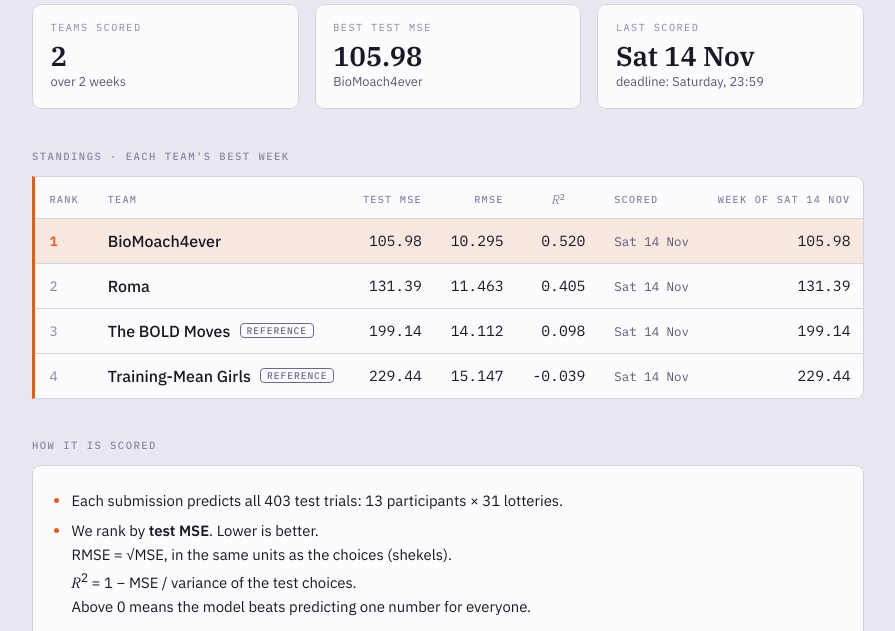
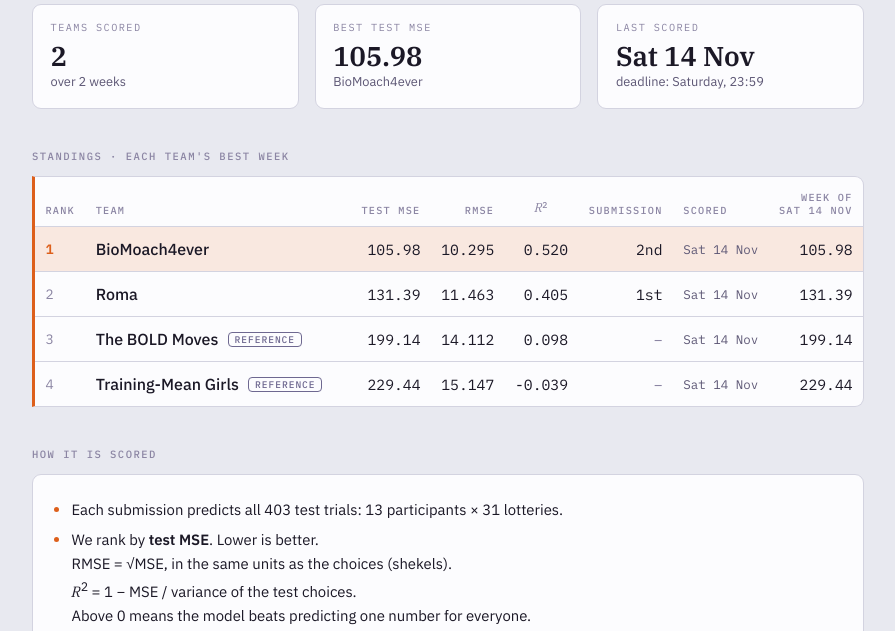
Before and after one commit to asafmm/ml_for_neuro, a plain HTML site: page leaderboard.html in a window 1280 px wide. Shown: the part 151-782 px from the top of the page, without its empty margins (192-1087 px from the left). Drawn offline with Linux system fonts and the light colour scheme.

Commit message:
update with sumbission number

```diff
--- a/leaderboard.html
+++ b/leaderboard.html
@@ -58,16 +58,18 @@ h3.clsx{
 table{width:100%;border-collapse:collapse;font-variant-numeric:tabular-nums}
 th{
   font-family:var(--mono);font-size:.64rem;letter-spacing:.12em;text-transform:uppercase;
-  color:var(--ink-faint);font-weight:500;text-align:left;padding:.85rem .9rem .6rem;
-  border-bottom:1px solid var(--hairline);white-space:nowrap;
+  color:var(--ink-faint);font-weight:500;text-align:left;padding:.85rem .65rem .6rem;
+  border-bottom:1px solid var(--hairline);white-space:nowrap;vertical-align:bottom;
 }
 th .m{font-size:.8rem;letter-spacing:0;text-transform:none}
-td{padding:.75rem .9rem;border-bottom:1px solid var(--hairline);vertical-align:middle}
+td{padding:.75rem .65rem;border-bottom:1px solid var(--hairline);vertical-align:middle}
 tr:last-child td{border-bottom:0}
 th.num,td.num{text-align:right}
 th.r2{text-align:center}        /* a short heading, centred over its numbers */
 td.rk{font-family:var(--mono);font-size:.85rem;color:var(--ink-faint);width:3rem}
-td.tm{font-weight:500;white-space:nowrap}
+/* the team column takes what is left, so the table never needs to scroll:
+   a long name ends in an ellipsis, and its title shows it in full */
+td.tm{font-weight:500;white-space:nowrap;max-width:0;width:100%}
 .tmrow{display:flex;align-items:center;min-width:0}
 .tmrow .nm{overflow:hidden;text-overflow:ellipsis;min-width:0}
 .tmrow .tag{flex:none}
@@ -105,6 +107,10 @@ footer{
   margin:2.4rem 0 0;padding-top:1.3rem;border-top:1px solid var(--hairline);
 }
 footer a{color:var(--c-model);text-decoration:none}
+/* a narrow window drops two columns before the team names get cut */
+@media (max-width:880px){
+  .hide-md{display:none}
+}
 @media (max-width:640px){
   body{padding:2rem 1rem}
   /* the standings come first, then the three numbers as small tiles */
@@ -119,11 +125,9 @@ footer a{color:var(--c-model);text-decoration:none}
   .stat .sub{font-size:.66rem;line-height:1.35}
   h3.clsx{margin-top:2rem}
   .standings h3.clsx{margin-top:1.6rem}
-  /* the table always fits the screen: the team column takes what is left,
-     and on the narrowest phones a long name ends in an ellipsis */
   th,td{padding-left:.4rem;padding-right:.4rem}
   td.rk{width:auto}
-  td.tm{font-size:.9rem;max-width:0;width:100%}
+  td.tm{font-size:.9rem}
   td.num{font-size:.8rem}
   td .tag{font-size:.52rem;letter-spacing:.05em;margin-left:.3rem;padding:0 .2rem}
   th.r2,td.r2{padding-right:.6rem}
@@ -156,15 +160,16 @@ footer a{color:var(--c-model);text-decoration:none}
         <th><span class="hide-sm">Rank</span><span class="show-sm">#</span></th>
         <th>Team</th>
         <th class="num"><span class="hide-sm">Test </span>MSE</th>
-        <th class="num hide-sm">RMSE</th>
+        <th class="num hide-md">RMSE</th>
         <th class="num r2"><span class="m">R</span><sup>2</sup></th>
-        <th class="hide-sm">Scored</th>
-        <th class="num hide-sm">Week of Sat 14 Nov</th>
+        <th class="num hide-sm">Submission</th>
+        <th class="hide-md">Scored</th>
+        <th class="num hide-sm">Week of<br>Sat 14 Nov</th>
       </tr>
-      <tr class="first"><td class="rk">1</td><td class="tm"><div class="tmrow"><span class="nm">BioMoach4ever</span></div></td><td class="num">105.98</td><td class="num hide-sm">10.295</td><td class="num r2">0.520</td><td class="wk hide-sm">Sat 14 Nov</td><td class="num hide-sm">105.98</td></tr>
-      <tr><td class="rk">2</td><td class="tm"><div class="tmrow"><span class="nm">Roma</span></div></td><td class="num">131.39</td><td class="num hide-sm">11.463</td><td class="num r2">0.405</td><td class="wk hide-sm">Sat 14 Nov</td><td class="num hide-sm">131.39</td></tr>
-      <tr><td class="rk">3</td><td class="tm"><div class="tmrow"><span class="nm">The BOLD Moves</span><span class="tag"><span class="hide-sm">reference</span><span class="show-sm">ref</span></span></div></td><td class="num">199.14</td><td class="num hide-sm">14.112</td><td class="num r2">0.098</td><td class="wk hide-sm">Sat 14 Nov</td><td class="num hide-sm">199.14</td></tr>
-      <tr><td class="rk">4</td><td class="tm"><div class="tmrow"><span class="nm">Training-Mean Girls</span><span class="tag"><span class="hide-sm">reference</span><span class="show-sm">ref</span></span></div></td><td class="num">229.44</td><td class="num hide-sm">15.147</td><td class="num r2">-0.039</td><td class="wk hide-sm">Sat 14 Nov</td><td class="num hide-sm">229.44</td></tr>
+      <tr class="first"><td class="rk">1</td><td class="tm"><div class="tmrow"><span class="nm" title="BioMoach4ever">BioMoach4ever</span></div></td><td class="num">105.98</td><td class="num hide-md">10.295</td><td class="num r2">0.520</td><td class="num hide-sm">2nd</td><td class="wk hide-md">Sat 14 Nov</td><td class="num hide-sm">105.98</td></tr>
+      <tr><td class="rk">2</td><td class="tm"><div class="tmrow"><span class="nm" title="Roma">Roma</span></div></td><td class="num">131.39</td><td class="num hide-md">11.463</td><td class="num r2">0.405</td><td class="num hide-sm">1st</td><td class="wk hide-md">Sat 14 Nov</td><td class="num hide-sm">131.39</td></tr>
+      <tr><td class="rk">3</td><td class="tm"><div class="tmrow"><span class="nm" title="The BOLD Moves">The BOLD Moves</span><span class="tag"><span class="hide-sm">reference</span><span class="show-sm">ref</span></span></div></td><td class="num">199.14</td><td class="num hide-md">14.112</td><td class="num r2">0.098</td><td class="num hide-sm"><span class="later">&ndash;</span></td><td class="wk hide-md">Sat 14 Nov</td><td class="num hide-sm">199.14</td></tr>
+      <tr><td class="rk">4</td><td class="tm"><div class="tmrow"><span class="nm" title="Training-Mean Girls">Training-Mean Girls</span><span class="tag"><span class="hide-sm">reference</span><span class="show-sm">ref</span></span></div></td><td class="num">229.44</td><td class="num hide-md">15.147</td><td class="num r2">-0.039</td><td class="num hide-sm"><span class="later">&ndash;</span></td><td class="wk hide-md">Sat 14 Nov</td><td class="num hide-sm">229.44</td></tr>
     </table>
   </div>
   </div>
```
